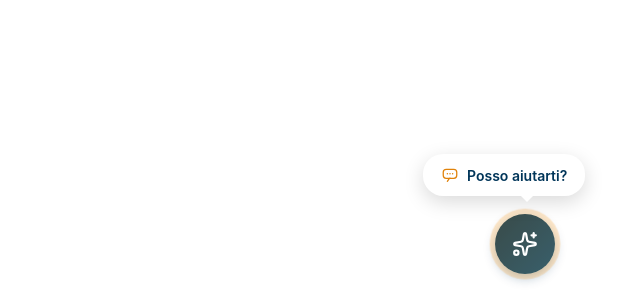
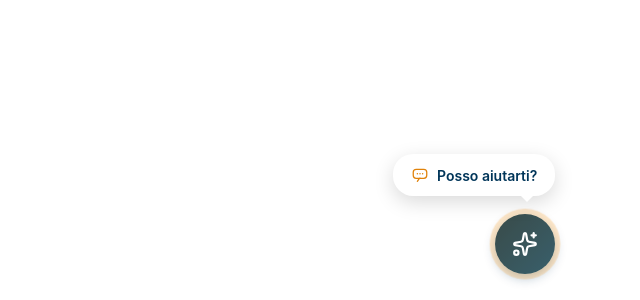
Before and after one commit to bribit26/chatbot-centralino-ai, a React (Vite) app: page / in a window 1280 px wide. Shown: the part 500-800 px from the top of the page, without its empty margins (640-1280 px from the left). Built offline with nearby package versions, Linux system fonts and the light colour scheme.

Commit message:
Fix tooltip hidden behind iubenda cookie icon: align right edge with FAB and raise z-index

```diff
--- a/src/styles/widget.css
+++ b/src/styles/widget.css
@@ -100,7 +100,7 @@
 /* Tooltip / Fumetto */
 .ai-voice-tooltip {
   position: absolute;
-  right: -30px; /* Absolute positioning relative to the right edge */
+  right: 0; /* Allineato al bordo destro del FAB, non oltre: la vecchia offset -30px lo spingeva nella zona dell'icona iubenda, nascondendolo dietro il suo z-index */
   bottom: 80px;
   background-color: white;
   color: #003559;
@@ -113,7 +113,7 @@
   white-space: nowrap;
   opacity: 0;
   pointer-events: none;
-  z-index: 1000000;
+  z-index: 2147483647;
   display: inline-flex;
   align-items: center;
   gap: 8px;
@@ -136,7 +136,7 @@
   content: '';
   position: absolute;
   bottom: -6px;
-  right: 52px; /* Point to the center of the FAB */
+  right: 22px; /* Ricalcolato per puntare ancora al centro del FAB dopo lo spostamento del fumetto */
   border-width: 6px 6px 0 6px;
   border-style: solid;
   border-color: white transparent transparent transparent;
```
